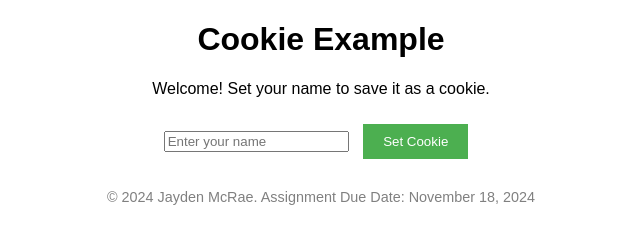
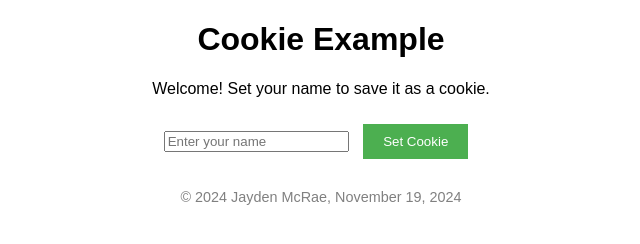
Before and after one commit to jam374/A10, a plain HTML site: page index.html in a window 1280 px wide. Shown: the whole page, without its empty margins (319-959 px from the left). Drawn offline with Linux system fonts and the light colour scheme.

Commit message:
Update index.html

```diff
--- a/index.html
+++ b/index.html
@@ -42,7 +42,7 @@
     </div>
 
     <footer>
-        <p>&copy; 2024 Jayden McRae. Assignment Due Date: November 18, 2024</p>
+        <p>&copy; 2024 Jayden McRae, November 19, 2024</p>
     </footer>
 
     <script>
```
